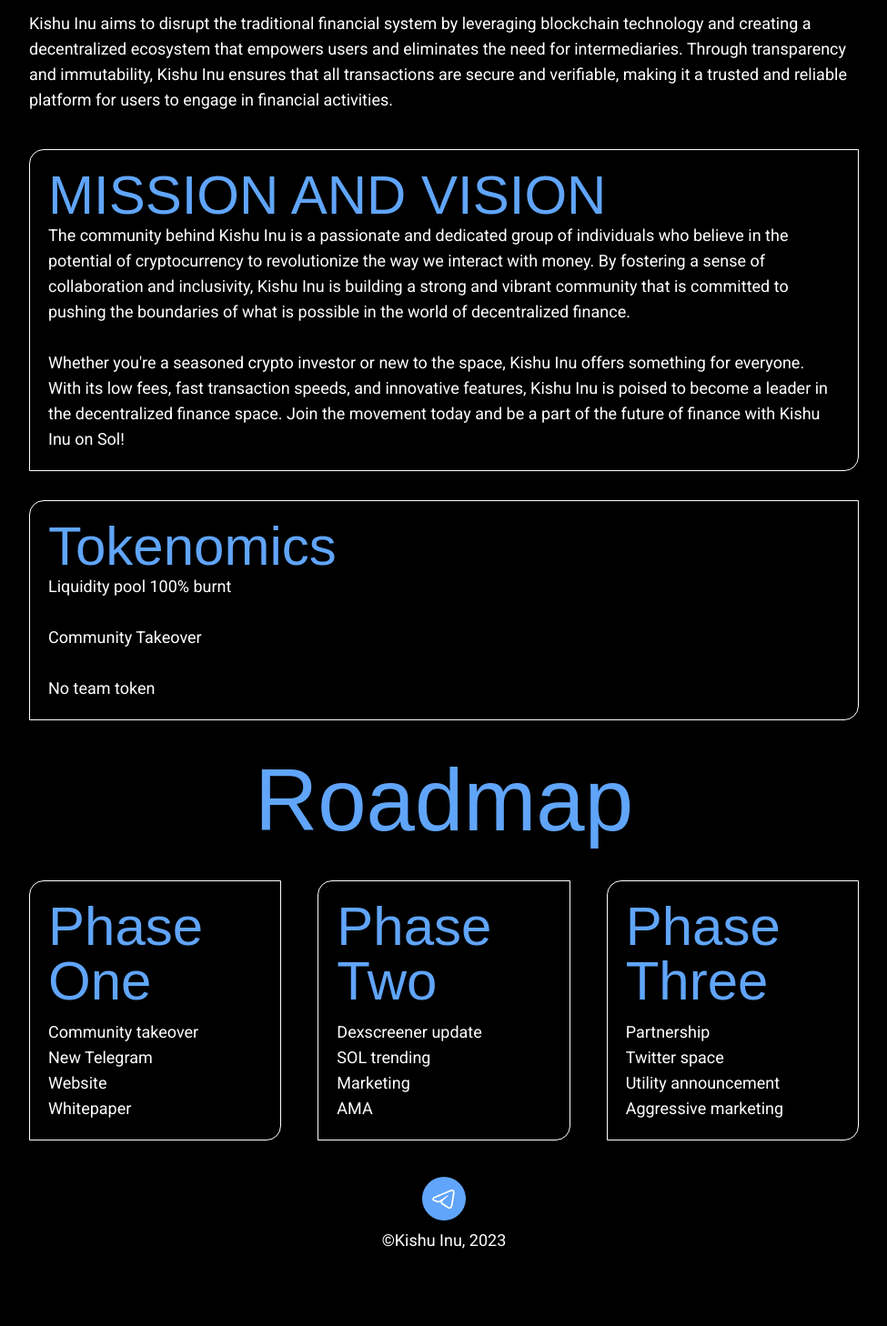
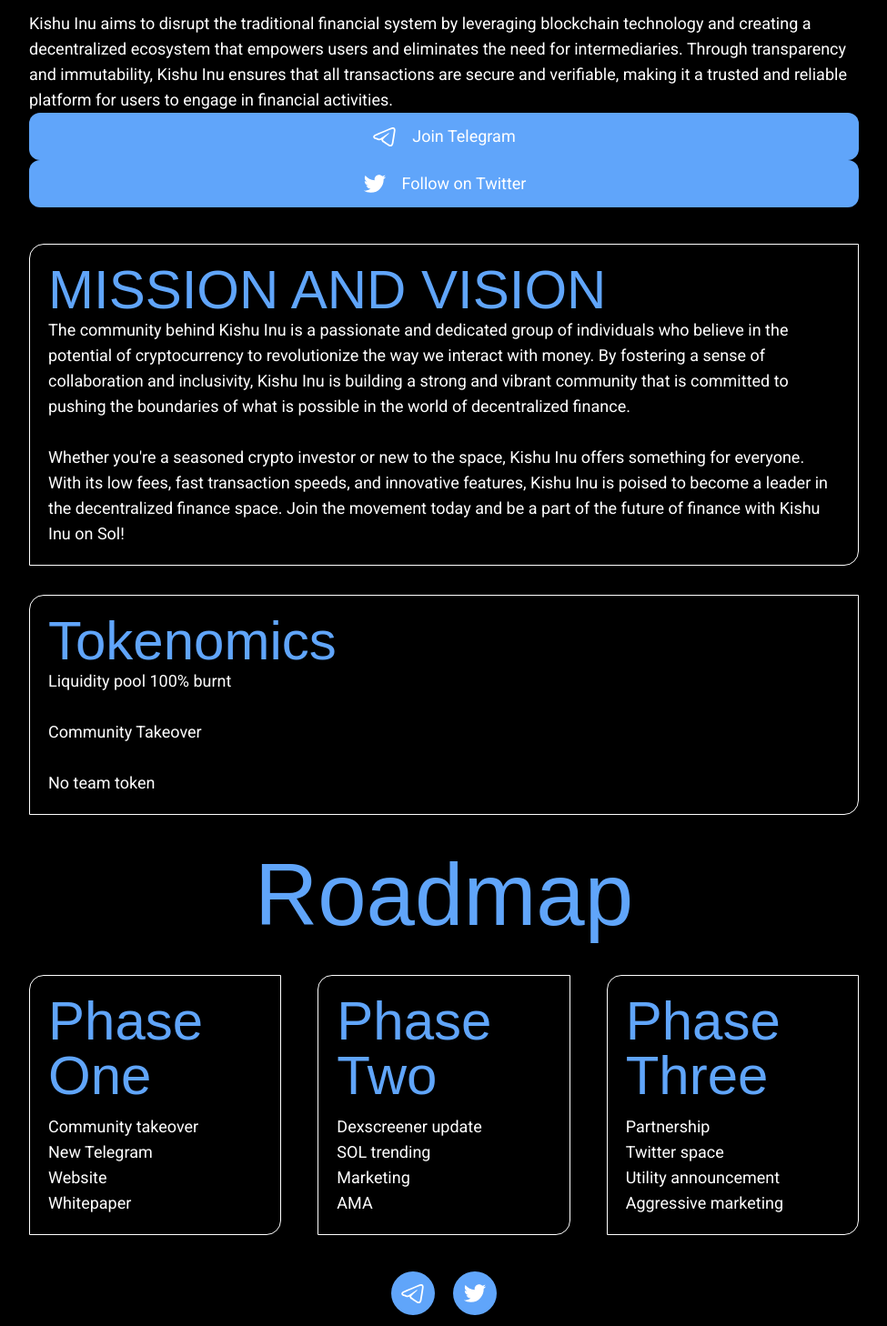
Before and after one commit to Qaudri/Kushi, a Nuxt app: page / in a window 1280 px wide. Shown: the part 464-1922 px from the top of the page at 91% size, without its empty margins (152-1127 px from the left). Before the commit the page ends 1890 px from the top, so only its background shows below. Built offline with nearby package versions, Linux system fonts and the light colour scheme; a web font is replaced by a local one.

Commit message:
Twitter hyperlink added

```diff
--- a/app.vue
+++ b/app.vue
@@ -20,6 +20,16 @@
       <UiTypographyP>COMMUNITY TAKEOVER</UiTypographyP>
       <UiTypographyH1>KISHU INU ON SOL</UiTypographyH1>
       <UiTypographyP>Kishu Inu aims to disrupt the traditional financial system by leveraging blockchain technology and creating a decentralized ecosystem that empowers users and eliminates the need for intermediaries. Through transparency and immutability, Kishu Inu ensures that all transactions are secure and verifiable, making it a trusted and reliable platform for users to engage in financial activities.</UiTypographyP>
+      <div>
+        <NuxtLink to="https://t.me/kishuinuonsolana" class="px-5 py-3 bg-blue-400 hover:bg-blue-300 justify-center duration-300 ease-in-out rounded-xl outline-none focus:outline-none flex items-center gap-4">
+          <IconsTelegram class="w-7 h-7 text-white " />
+          <UiTypographyP>Join Telegram</UiTypographyP>
+        </NuxtLink>
+        <NuxtLink to="https://twitter.com/kishuonsola/" class="px-5 py-3 bg-blue-400 hover:bg-blue-300 justify-center duration-300 ease-in-out rounded-xl outline-none focus:outline-none flex items-center gap-4">
+          <IconsTwitter class="w-7 h-7 text-white " />
+          <UiTypographyP>Follow on Twitter</UiTypographyP>
+        </NuxtLink>
+      </div>
       <ul class="grid my-10 gap-8">
         <li class="border border-white p-5 rounded-tl-2xl rounded-br-2xl">
           <h2 class="saiyan text-6xl text-blue-400">MISSION AND VISION</h2>
@@ -72,6 +82,9 @@
         <NuxtLink to="https://t.me/kishuinuonsolana" class="w-12 aspect-square bg-blue-400 hover:bg-blue-300 justify-center duration-300 ease-in-out rounded-full outline-none focus:outline-none flex items-center gap-4">
           <IconsTelegram class="w-7 h-7 text-white " />
         </NuxtLink>
+        <NuxtLink to="https://twitter.com/kishuonsola/" class="w-12 aspect-square bg-blue-400 hover:bg-blue-300 justify-center duration-300 ease-in-out rounded-full outline-none focus:outline-none flex items-center gap-4">
+          <IconsTwitter class="w-7 h-7 text-white " />
+        </NuxtLink>
       </div>
       <UiTypographyP class="mt-2">&copy;Kishu Inu, {{new Date().getFullYear()}}</UiTypographyP>
   </footer>
```
